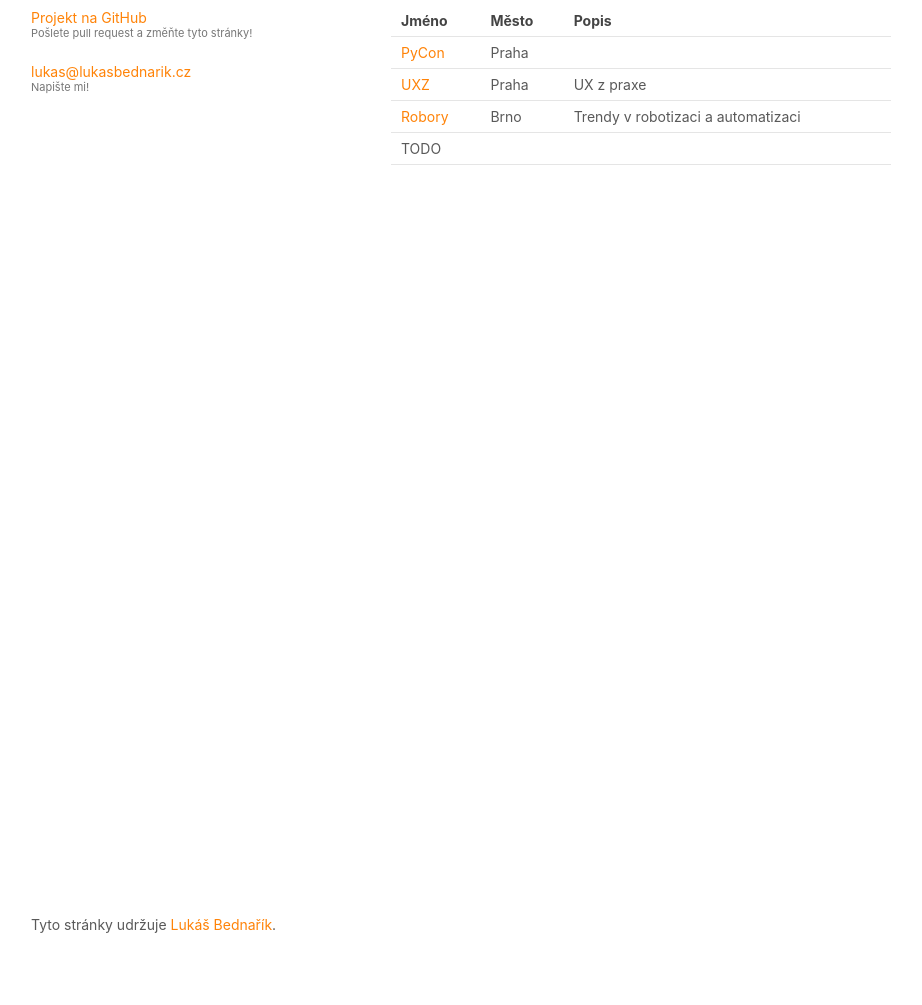
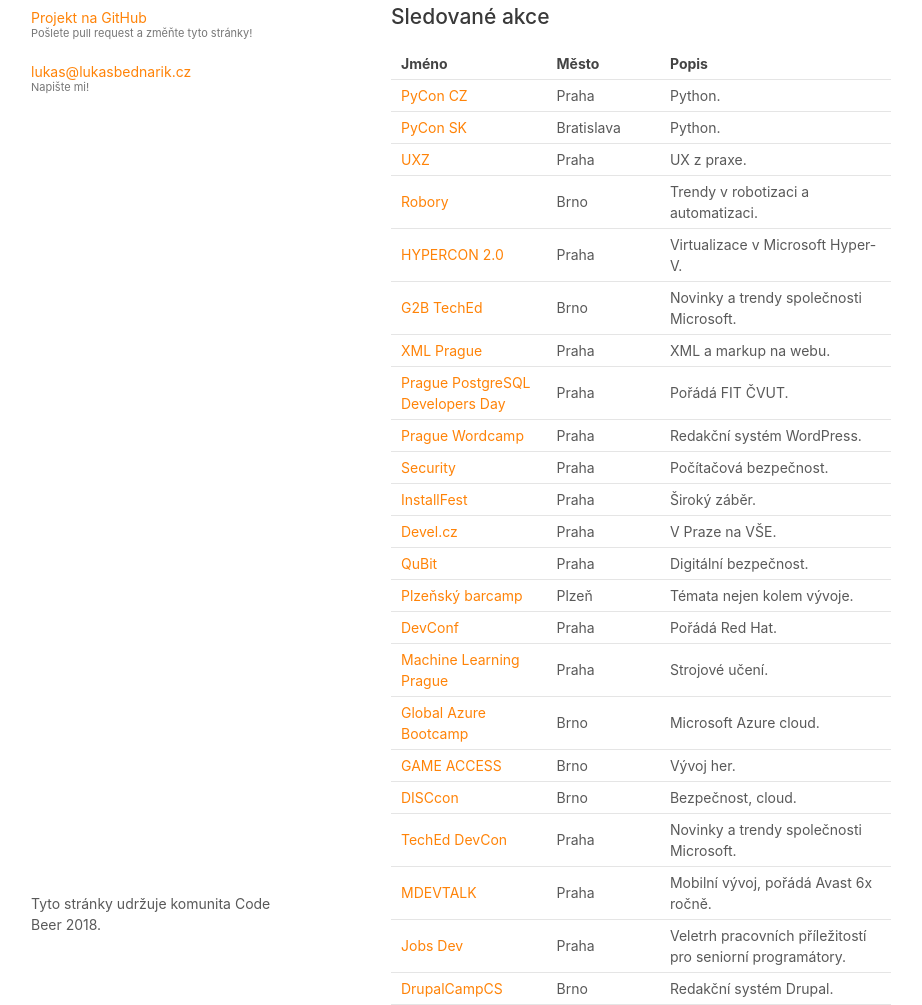
Before and after one commit to lukasbednarik/codebeer.cz, a Jekyll site: the page built from _pages/kalendar.md, in a window 1280 px wide and 1400 px high, scrolled down 355 px. Shown: the part 395-1400 px from the top of the window, without its empty margins (179-1101 px from the left). Built offline with Jekyll 4.4.1, drawn with Linux system fonts in a browser that asks for light colours; before the commit the page ends 985 px from its top, so only the background shows below that; some of the changed text lies outside the part shown.

```diff
--- a/_layouts/default.html
+++ b/_layouts/default.html
@@ -8,7 +8,7 @@
       {{ content }}
       </section>
       <footer>
-        <p>Tyto stránky udržuje <a href="http://lukasbednarik.cz">Lukáš Bednařík</a>.</p>
+        <p>Tyto stránky udržuje komunita Code Beer {{ 'now' | date: "%Y" }}.</p>
       </footer>
     </div>
     <script src="public/js/scale.fix.js"></script>
--- a/_pages/kalendar.md
+++ b/_pages/kalendar.md
@@ -8,9 +8,64 @@ Kalendář vývojářských konferencí, eventů a meetupů v ČR a na Slovensku
 
 {% include calendar.html %}
 
+## Sledované akce
+
 | Jméno         | Město         | Popis |
 | ------------- | ------------- | ----- |
-| [PyCon](https://cz.pycon.org)      | Praha |       |
-| [UXZ](http://www.uxz.cz/)      | Praha      | UX z praxe |
-| [Robory](https://www.konference-roboty.cz/) | Brno | Trendy v robotizaci a automatizaci |
-| TODO | | |
+| [PyCon CZ](https://cz.pycon.org) | Praha | Python. |
+| [PyCon SK](https://pycon.sk) | Bratislava | Python. |
+| [UXZ](http://www.uxz.cz/) | Praha | UX z praxe. |
+| [Robory](https://www.konference-roboty.cz/) | Brno | Trendy v robotizaci a automatizaci. |
+| [HYPERCON 2.0](http://hypercon.cz/) | Praha | Virtualizace v Microsoft Hyper-V. |
+| [G2B TechEd](https://www.g2bteched.cz/cs/) | Brno | Novinky a trendy společnosti Microsoft. |
+| [XML Prague](http://www.xmlprague.cz/) | Praha | XML a markup na webu. |
+| [Prague PostgreSQL Developers Day](http://p2d2.cz/) | Praha | Pořádá FIT ČVUT. |
+| [Prague Wordcamp](https://prague.wordcamp.org/) | Praha | Redakční systém WordPress. |
+| [Security](https://konferencesecurity.cz/) | Praha | Počítačová bezpečnost. |
+| [InstallFest](http://installfest.cz) | Praha | Široký záběr. |
+| [Devel.cz](https://devel.cz/konference) | Praha | V Praze na VŠE. |
+| [QuBit](https://qubitconference.com/) | Praha | Digitální bezpečnost. |
+| [Plzeňský barcamp](https://plzenskybarcamp.cz/) | Plzeň | Témata nejen kolem vývoje. |
+| [DevConf](https://devconf.cz/) | Praha | Pořádá Red Hat. |
+| [Machine Learning Prague](http://www.mlprague.com/) | Praha | Strojové učení. |
+| [Global Azure Bootcamp](https://global.azurebootcamp.net/) | Brno | Microsoft Azure cloud. |
+| [GAME ACCESS](http://www.game-access.com/) | Brno | Vývoj her. |
+| [DISCcon](https://www.disccon.com/) | Brno | Bezpečnost, cloud. |
+| [TechEd DevCon](https://www.teched.cz/cs/) | Praha | Novinky a trendy společnosti Microsoft. |
+| [MDEVTALK](https://www.mdevtalk.cz/) | Praha | Mobilní vývoj, pořádá Avast 6x ročně. |
+| [Jobs Dev](https://www.jobsdev.cz/) | Praha | Veletrh pracovních příležitostí pro seniorní programátory. |
+| [DrupalCampCS](http://drupalcs.camp/) | Brno | Redakční systém Drupal. |
+| [Barcamp Brno](http://www.barcampbrno.cz) | Brno | Různá témata, nejen vývoj. |
+| [LinuxDays](https://www.linuxdays.cz) | Praha | Fedora, Gentoo, openSUSE, vpsFree.cz, Python aj. |
+| [WebExpo](https://www.webexpo.cz) | Praha | Všechno kolem webu. |
+| [HackerFest](https://www.hackerfest.cz/cs/) | Praha | IT Security. |
+| [GAME DEVELOPERS SESSION](http://www.gdsession.com/) | Praha | Indie game developers conference. |
+| [OpenAlt](https://openalt.cz) | Brno | Free software, otevřeným přístupem k otevřené společnosti. |
+| [Deep in Data](http://did.konference.cz/) | Praha | Big data, data analytics. |
+| [JavaDays](https://www.javadays.cz/cs/) | Praha | Java. |
+| [DevFest](https://devfest.cz/) | Praha | Vývojáři vývojářům. |
+| [Container Meetup](http://www.containerbrno.cz/) | Brno | Setkání vývojářů C++, několikrát do roka. |
+| [WUG](https://www.wug.cz/) | Praha, Brno, Ostrava | Přednášky organizované Windows User Group na téma vývoje na platformě Windows. |
+| [CodeBeer](https://codebeer.cz) | Brno | Setkání komunity Code Beer. |
+| [Frontendisti](http://frontendisti.cz/) | Praha, Brno, Plneň, Ostrava | Setkání front-end developerů. |
+| [FPBrno](https://fpbrno.github.io/) | Brno | Functional Programming Brno. |
+
+## FAQ
+
+### Co najdu v kalendáři?
+
+Vývojářské konference, srazy a komunitní setkání na území ČR a SK.
+Placená školení a certifikační kurzy do kalendáře nepatří.
+
+### Mohu přidat vlastní akci?
+
+Jste-li organizátor nějakého eventu, napište mi na lukas@lukasbednarik.cz.
+Máte-li zájem přispívat do kalendáře pravidelněji, přidám váš Google účet do seznamu lidí s oprávněním kalendář upravovat.
+Stanete se tak členem komunity organizátorů :)
+
+### Jak si kalendář přidám do svých Google Calendar?
+
+Klikněte na odkaz:
+[Přidat kalendář do kalendářů Google](https://calendar.google.com/calendar/render?cid=lukasbednarik.cz_1fv59ppgg4c5p388vcap4v10c8@group.calendar.google.com). Pro přístup ke kalendáři z jiných aplikací lze využít veřejnou adresu iCal:
+
+<input onClick="this.setSelectionRange(0, this.value.length)" value="https://calendar.google.com/calendar/ical/lukasbednarik.cz_1fv59ppgg4c5p388vcap4v10c8%40group.calendar.google.com/public/basic.ics" readonly>
--- a/public/css/styles.css
+++ b/public/css/styles.css
@@ -196,6 +196,16 @@ iframe {
   border-width: 0;
 }
 
+p input {
+  font-family: monospace;
+  font-size: 1em;
+  background-color: #FFF9F8;
+  width: 100%;
+  border: none;
+  padding: 0.8em 1.2em;
+  overflow: hidden;
+}
+
 footer {
   width:270px;
   float:left;
```
Also changed, not shown: index.md (+6 -3 lines).
